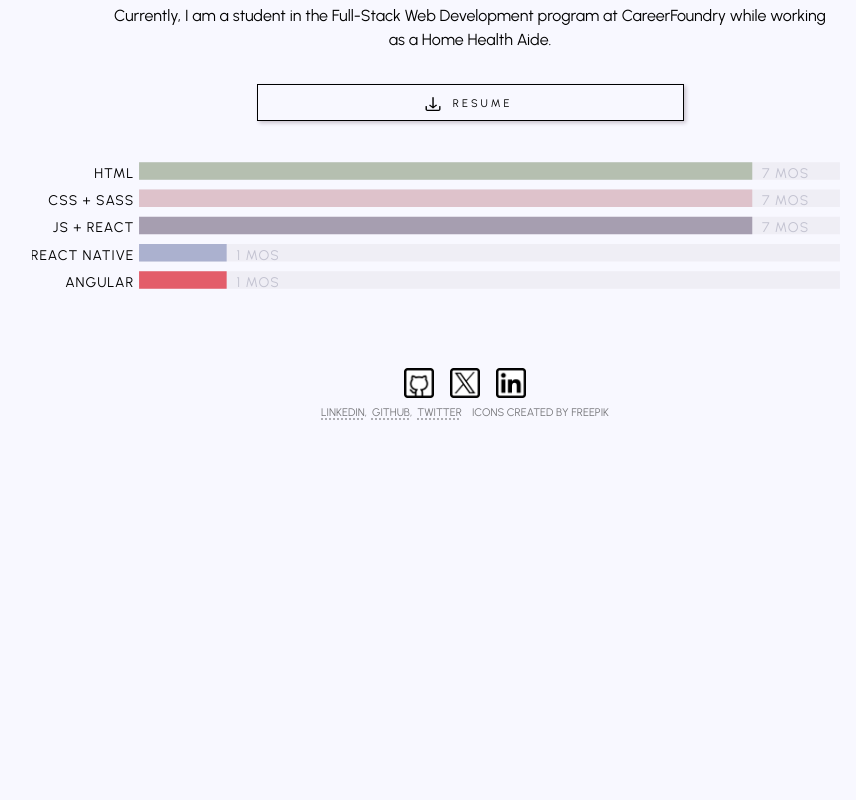
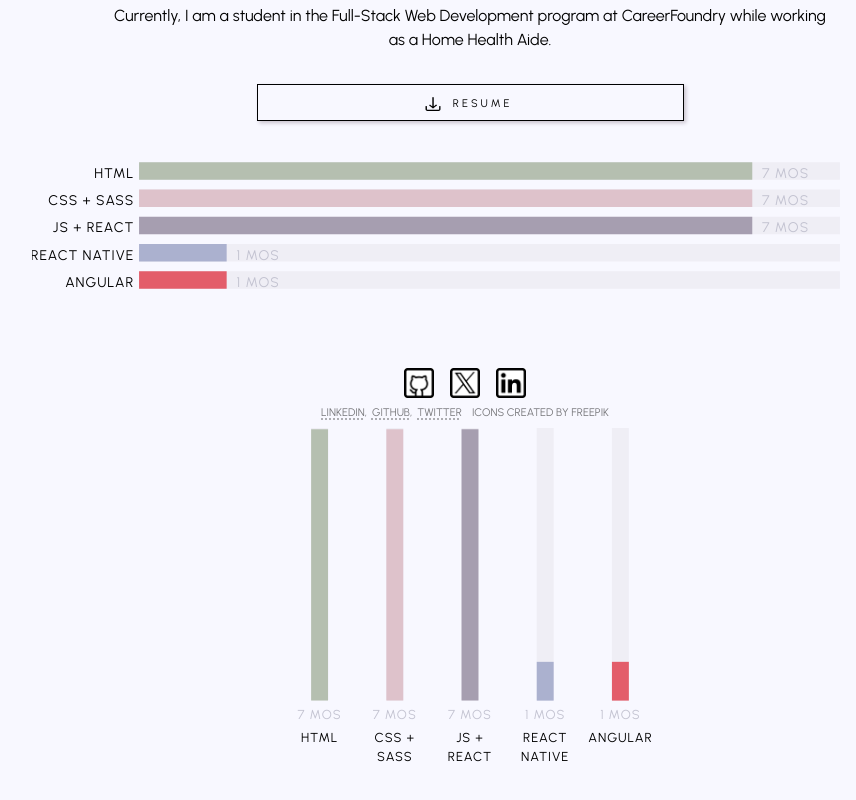
Before and after one commit to emnnichols/portfolio-site, a React (Vite) app: page /about in a window 1280 px wide. Shown: the part 372-1172 px from the top of the page, without its empty margins (170-1026 px from the left). Before the commit the page ends 843 px from the top, so only its background shows below. Built offline with nearby package versions, Linux system fonts and the light colour scheme; no server answers.

Commit message:
Fixed download resume button

```diff
--- a/src/components/about-view/about-view.jsx
+++ b/src/components/about-view/about-view.jsx
@@ -1,11 +1,30 @@
 import { Row, Col, Container, Button } from "react-bootstrap";
 import "./about-view.scss";
+import { baseUrl } from "../constants";
 import moment from "moment";
 import { BarChart, Bar, XAxis, YAxis, LabelList } from 'recharts';
 
 import download from "../../../img/download.png";
+import { BiBorderRadius } from "react-icons/bi";
 
 export const AboutView = () => {
+
+  const downloadResume = () => {
+    fetch(baseUrl + "/resume").then((response) => {
+      response.blob().then((blob) => {
+
+        // Creating new object of PDF file
+        const fileURL =
+          window.URL.createObjectURL(blob);
+
+        // Setting various property values
+        let alink = document.createElement("a");
+        alink.href = fileURL;
+        alink.target = "_blank";
+        alink.click();
+      });
+    });
+  }
 
   function duration(start) {
     const end = new Date();
@@ -60,14 +79,19 @@ export const AboutView = () => {
         </Col>
         <Row className="justify-content-center mt-4">
           <Col xl={6} lg={8} className="col-12">
-            <Button href="../../../files/2024-Resume.pdf" className="primaryButton mt-2" target="_blank" download>
+            <Button
+              onClick={downloadResume} className="primaryButton mt-2">
               <Row>
                 <Col className="col-12">
-                  <img src={download} className="downloadIcon" width="30px" aria-label="Download" alt="Download icon created by Freepik" />resume</Col></Row>
+                  <img src={download} className="downloadIcon" width="30px" aria-label="Download" alt="Download icon created by Freepik" />
+                  resume
+                </Col>
+              </Row>
             </Button></Col>
         </Row>
         <Row className="skillBarChart mt-4 justify-content-center">
           <BarChart
+            className="horizontalChart"
             layout="vertical"
             width={900}
             height={200}
@@ -85,6 +109,26 @@ export const AboutView = () => {
             </Bar>
           </BarChart>
         </Row>
+        <Row className="skillBarChart mt-4 justify-content-center">
+          <BarChart
+            className="verticalChart"
+            layout="horizontal"
+            width={400}
+            height={400}
+            margin={{ top: 10, bottom: 60, left: 0, right: 0 }}
+            data={data}>
+            <YAxis type="number" label={{ value: "experience (months)", position: 'insideBottom' }} hide />
+            <XAxis type="category" hide />
+            <Bar
+              barSize={18}
+              background={{ fill: "rgba(200, 194, 205, 0.2)" }}
+              dataKey="duration"
+            >
+              <LabelList dataKey="length" fill="#c3c3d1" angle={0} offset={5} width={50} position="bottom" className="skill" />
+              <LabelList dataKey="name" fill="#000" angle={0} offset={30} width={50} position="bottom" className="skill" />
+            </Bar>
+          </BarChart>
+        </Row>
       </Row >
     </Container >
   )
```
Also changed, not shown: 1 other file (tests, documents, lock files or other folders).
